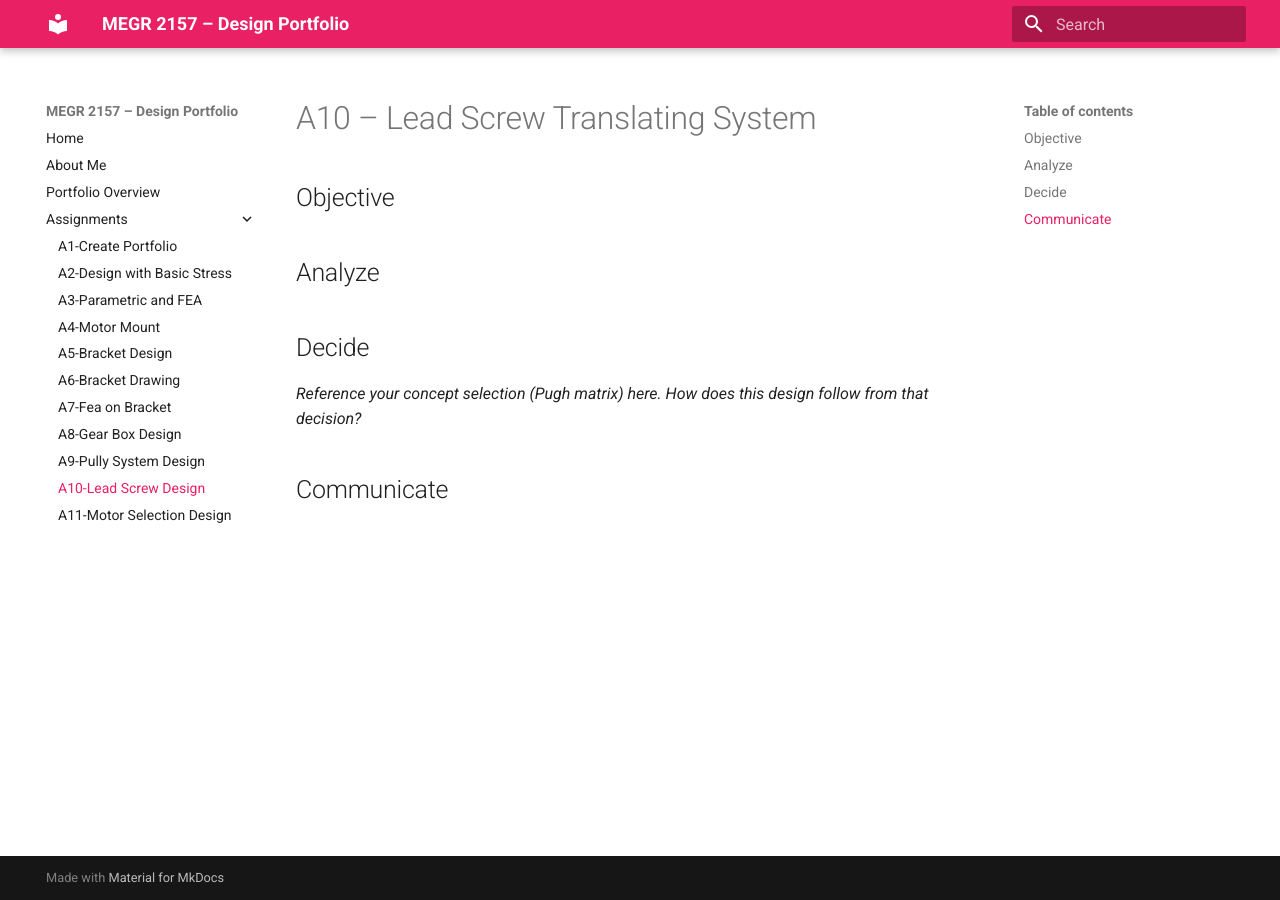
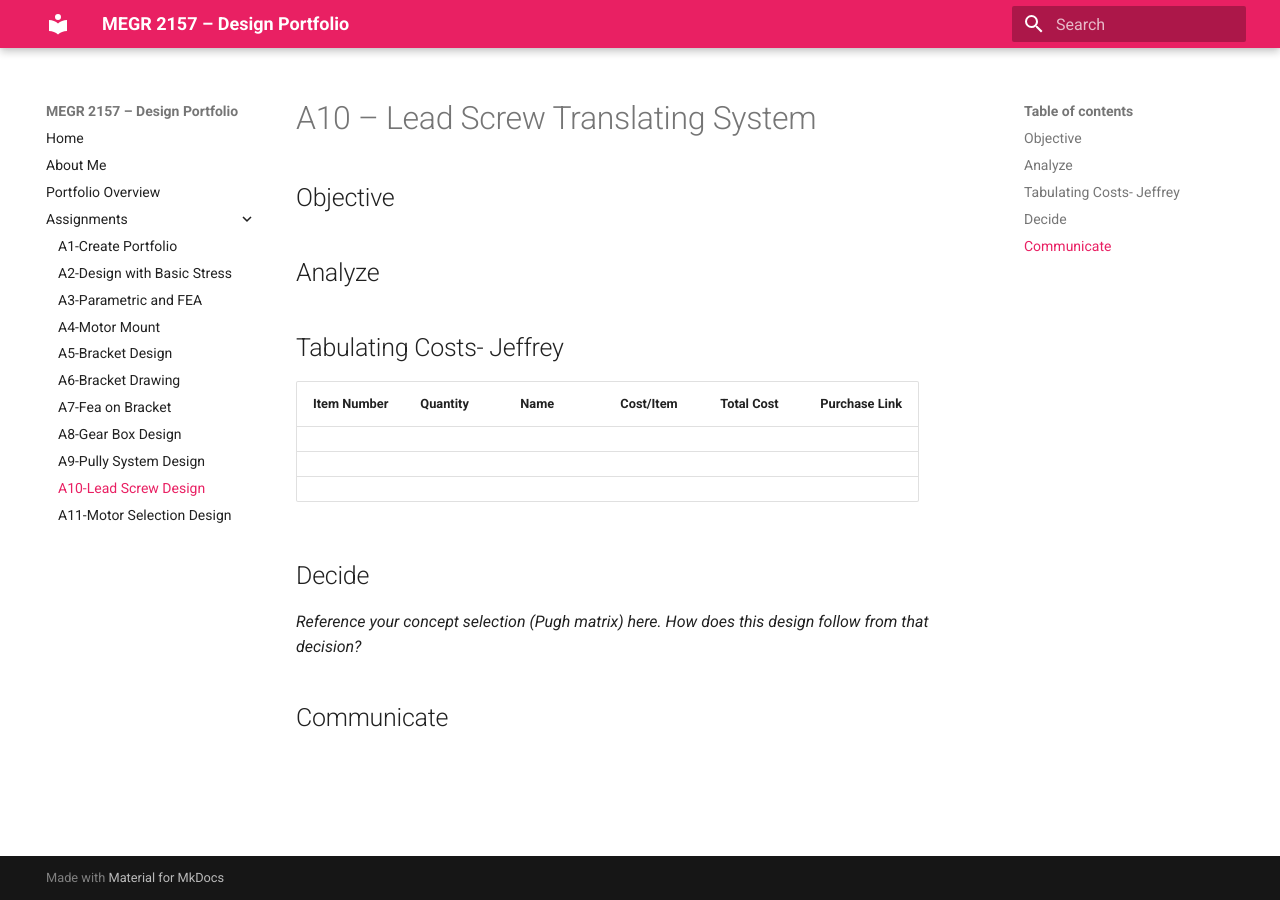
Before and after one commit to JonathanSuarezVazquez/Jonathans-megr2157-portfolio, an MkDocs documentation site: the page built from docs/assignments/A10/index.md, in a window 1280 px wide. Built offline with MkDocs 1.6.1 and Material for MkDocs 9.7.7, drawn with Linux system fonts in a browser that asks for light colours.

Commit message:
Add cost tabulation table to assignment index
Added a table for tabulating costs in the assignment documentation.

```diff
--- a/docs/assignments/A10/index.md
+++ b/docs/assignments/A10/index.md
@@ -4,7 +4,13 @@
 
 
 ## Analyze
+## Tabulating Costs- Jeffrey
 
+| Item Number | Quantity | Name | Cost/Item | Total Cost | Purchase Link |
+|  :--- | :--- | :--- | :---| :--- | :---|
+|     |  |  | | | |
+|  | | | | | |
+|  | |  | |  |  |
 
 ## Decide
 _Reference your concept selection (Pugh matrix) here. How does this design follow from that decision?_
```
